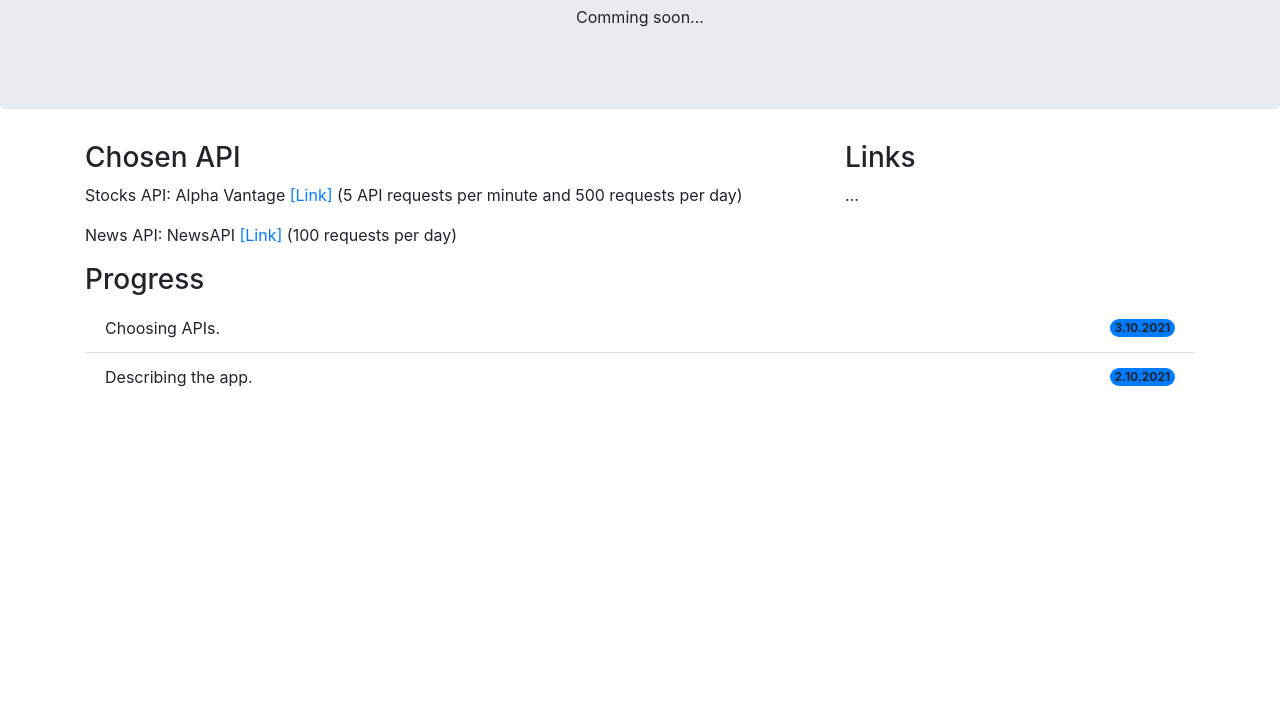
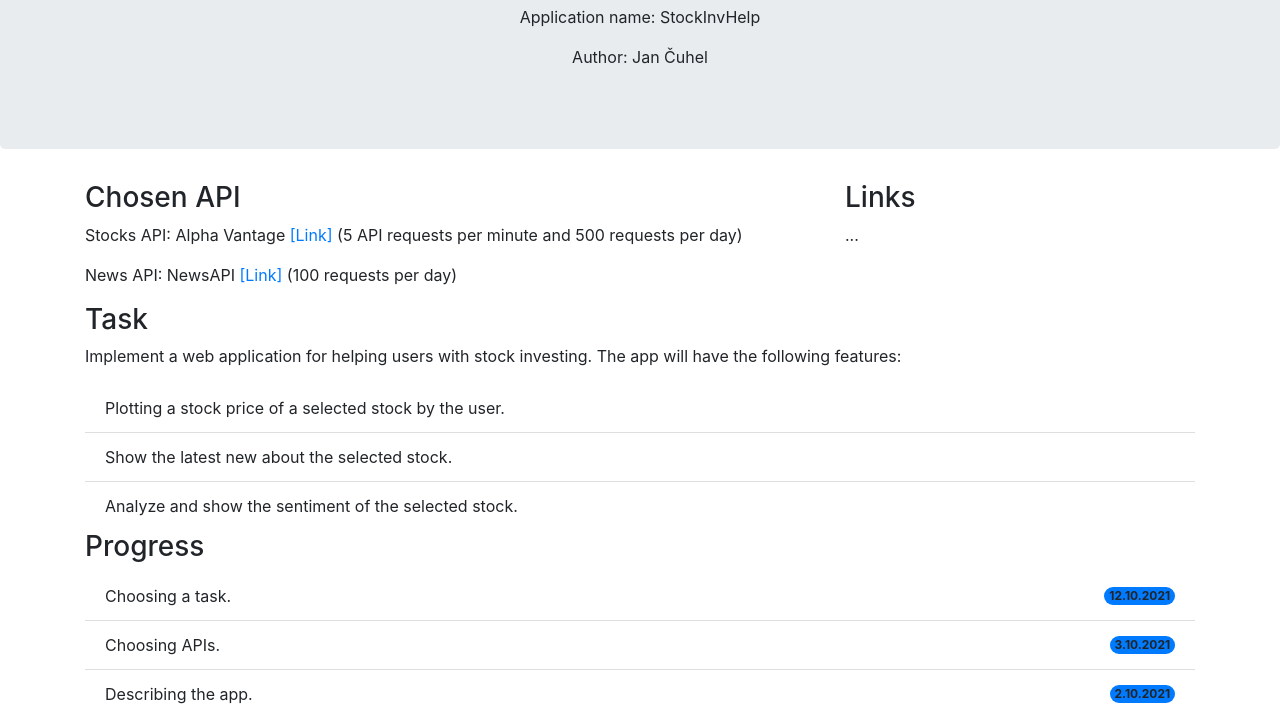
Before and after one commit to HonzaCuhel/VIA-app, a plain HTML site: page index.html in a window 1280 px wide. Shown: the part 115-833 px from the top of the page. Before the commit the page ends 800 px from the top, so only its background shows below. Drawn offline with nearby package versions, Linux system fonts and the light colour scheme.

Commit message:
Add task description

```diff
--- a/index.html
+++ b/index.html
@@ -13,7 +13,8 @@
 
 <div class="jumbotron text-center">
   <h1>VIA Semestral Web Application</h1>
-  <p>Comming soon...</p>
+  <p>Application name: StockInvHelp</p>
+  <p>Author: Jan Čuhel</p>
 </div>
 
 <div class="container">
@@ -30,8 +31,29 @@
   </div>
   <div class="row">
     <div class="col align-self-center">
+      <h3>Task</h3>
+      <p>Implement a web application for helping users with stock investing. The app will have the following features:</p>
+      <ul class="list-group list-group-flush">
+        <li class="list-group-item d-flex justify-content-between align-items-center">
+          Plotting a stock price of a selected stock by the user.
+        </li>
+        <li class="list-group-item d-flex justify-content-between align-items-center">
+          Show the latest new about the selected stock.
+        </li>
+        <li class="list-group-item d-flex justify-content-between align-items-center">
+          Analyze and show the sentiment of the selected stock.
+        </li>
+      </ul>
+    </div>
+  </div>
+  <div class="row">
+    <div class="col align-self-center">
       <h3>Progress</h3>
       <ul class="list-group list-group-flush">
+        <li class="list-group-item d-flex justify-content-between align-items-center">
+          Choosing a task.
+          <span class="badge bg-primary rounded-pill">12.10.2021</span>
+        </li>
         <li class="list-group-item d-flex justify-content-between align-items-center">
           Choosing APIs.
           <span class="badge bg-primary rounded-pill">3.10.2021</span>
```
